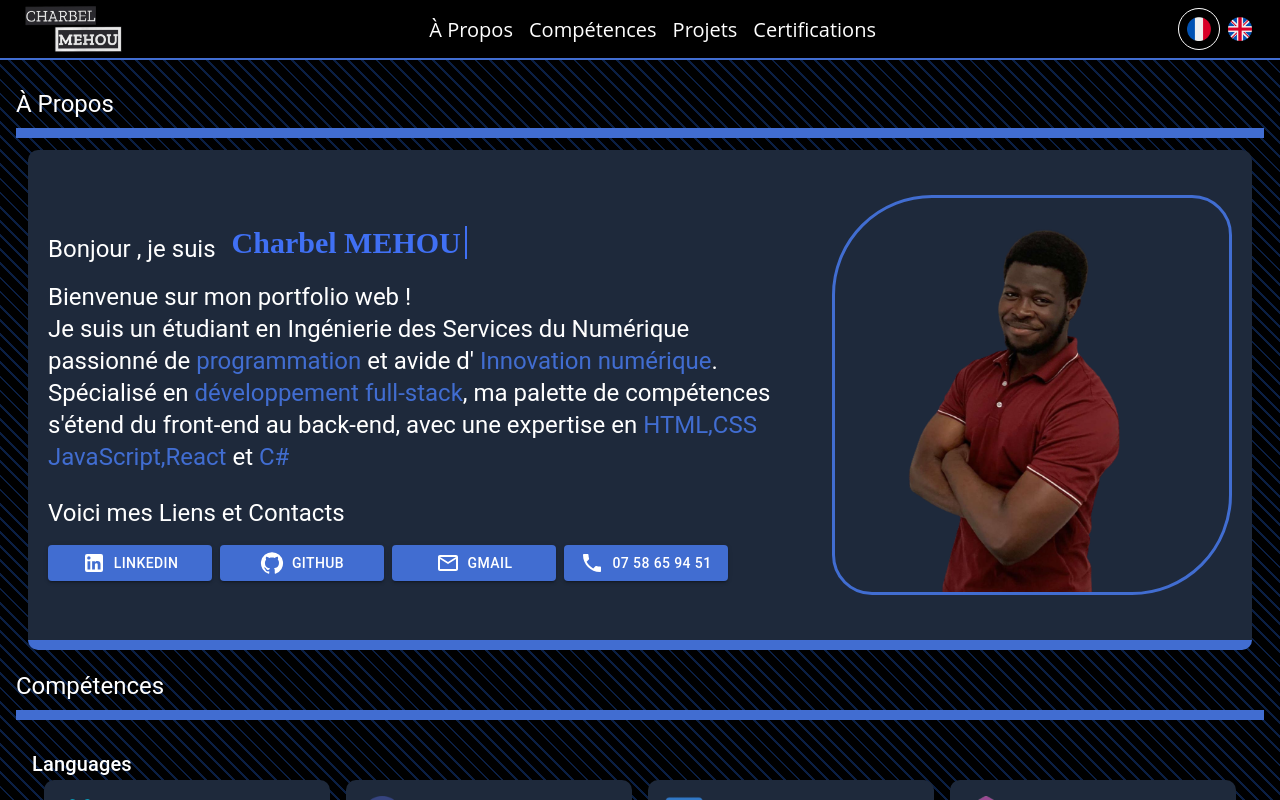
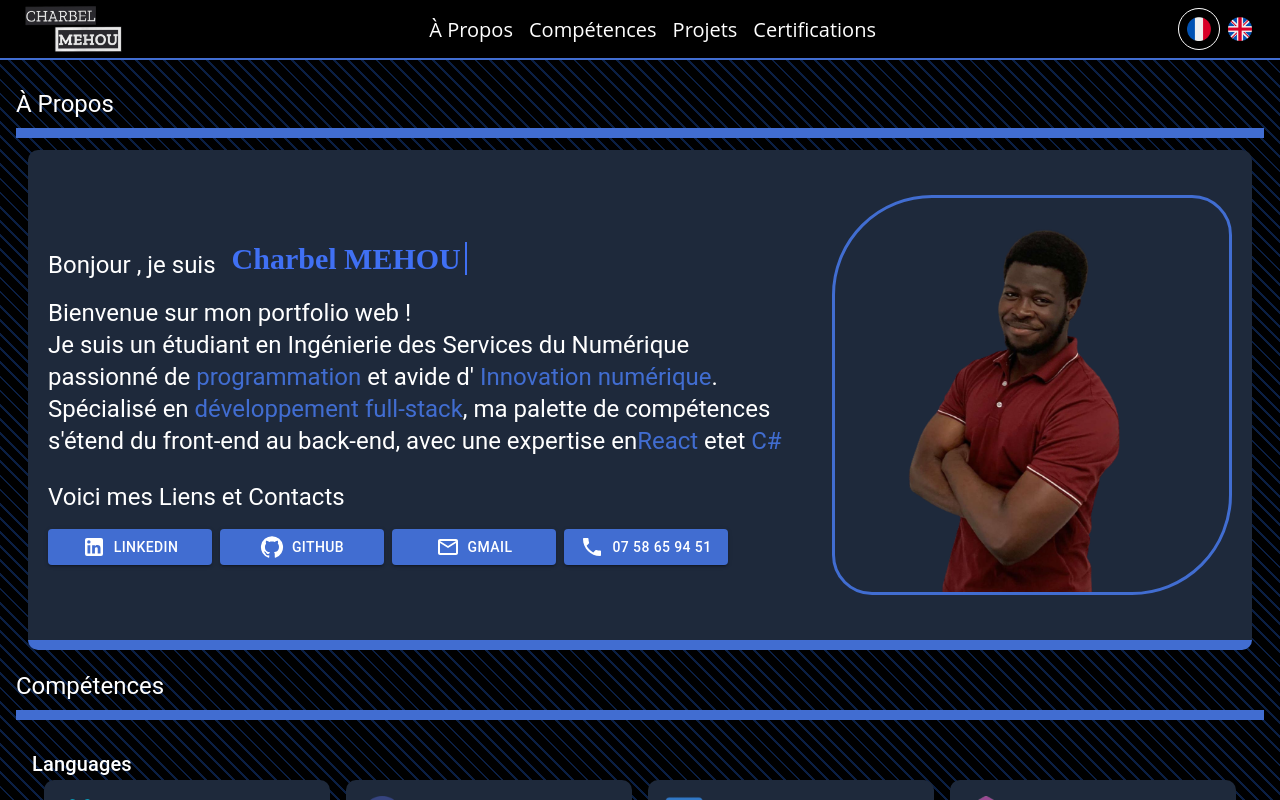
Before and after one commit to charbel-mehou/MyPersonalPortfolio, a React (Create React App) app in the folder personal_portfolio/: page / in a window 1280 px wide. Shown: the top 800 px of the page. Built offline with nearby package versions, Linux system fonts and the light colour scheme.

Commit message:
✨ Update  bio

```diff
--- a/personal_portfolio/src/components/AboutMe.js
+++ b/personal_portfolio/src/components/AboutMe.js
@@ -60,8 +60,7 @@ const AboutMe = () => {
             </Typography>
             <Typography variant="h5">
             {t("me-3-1")}
-              <span style={{ color: "#416DD1" }}>  HTML,CSS<br/></span>
-              <span style={{ color: "#416DD1" }}>JavaScript,React </span>
+              <span style={{ color: "#416DD1" }}>React </span> {t('and')}
               {t('and')}<span style={{ color: "#416DD1" }}> C# </span>
             </Typography>
           </Box>
```
